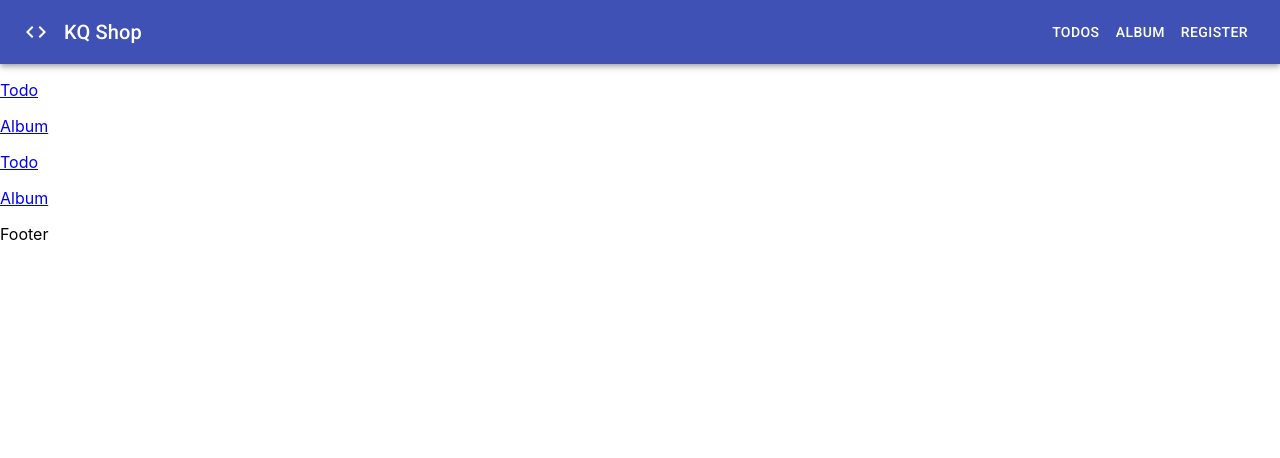
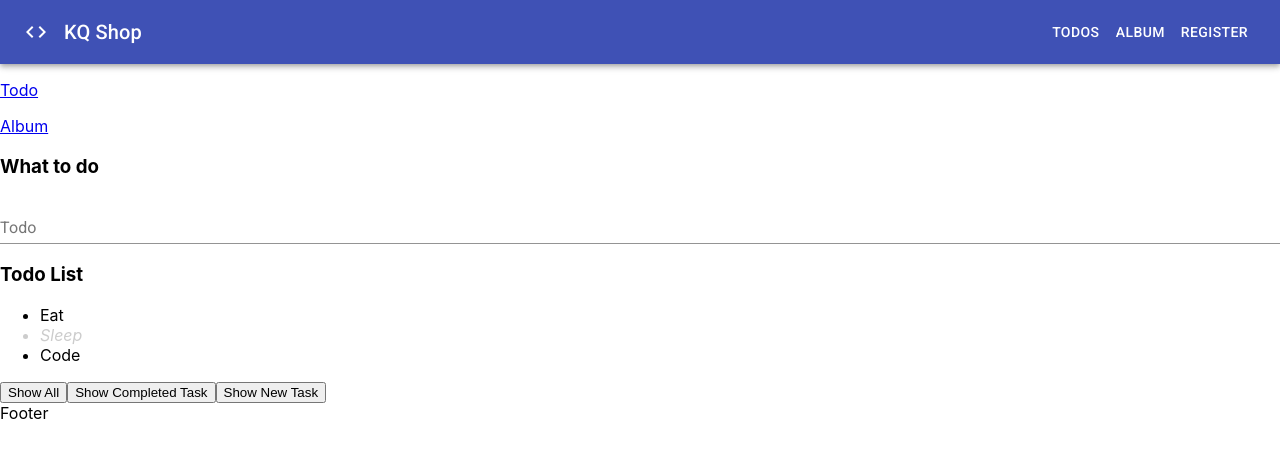
Before and after one commit to hotrankienquan/reactjs-hau, a React (Create React App) app: page / in a window 1280 px wide. Shown: the top 458 px of the page. Built offline with nearby package versions, Linux system fonts and the light colour scheme; no server answers.

Commit message:
route va switch

```diff
--- a/src/App.js
+++ b/src/App.js
@@ -6,7 +6,7 @@ import { useEffect } from 'react';
 import categoryApi from './api/categoryApi';
 import Counter from './features/Counter';
 import styled from 'styled-components';
-import { Link, NavLink, Route } from 'react-router-dom';
+import { Link, NavLink, Route, Switch } from 'react-router-dom';
 import Header from 'components/Header';
 const Title = styled.h1`
   text-align: center;
@@ -31,23 +31,18 @@ function App() {
     <div className="App">
       <Header />
       <p>
-        <Link to={'/todo'}>Todo</Link>
-      </p>
-      <p>
-        <Link to={'/album'}>Album</Link>
-      </p>
-      <p>
         <NavLink to={'/todo'} activeClassName="active-menu">
           Todo
         </NavLink>
       </p>
       <p>
-        <NavLink to={'/album'}>Album</NavLink>
+        <NavLink to="/album">Album</NavLink>
       </p>
-      <Route path="/todo">
-        <TodoFeature />
-      </Route>
-      <Route path="/album" component={AlbumContainer} />
+      <Switch>
+        <Route exact path="/" component={TodoFeature} />
+        <Route path="/todo" component={TodoFeature} />
+        <Route path="/album" component={AlbumContainer} />
+      </Switch>
       {/* <Header /> */}
       {/* <TodoFeature /> */}
       {/* <AlbumContainer /> */}
```
